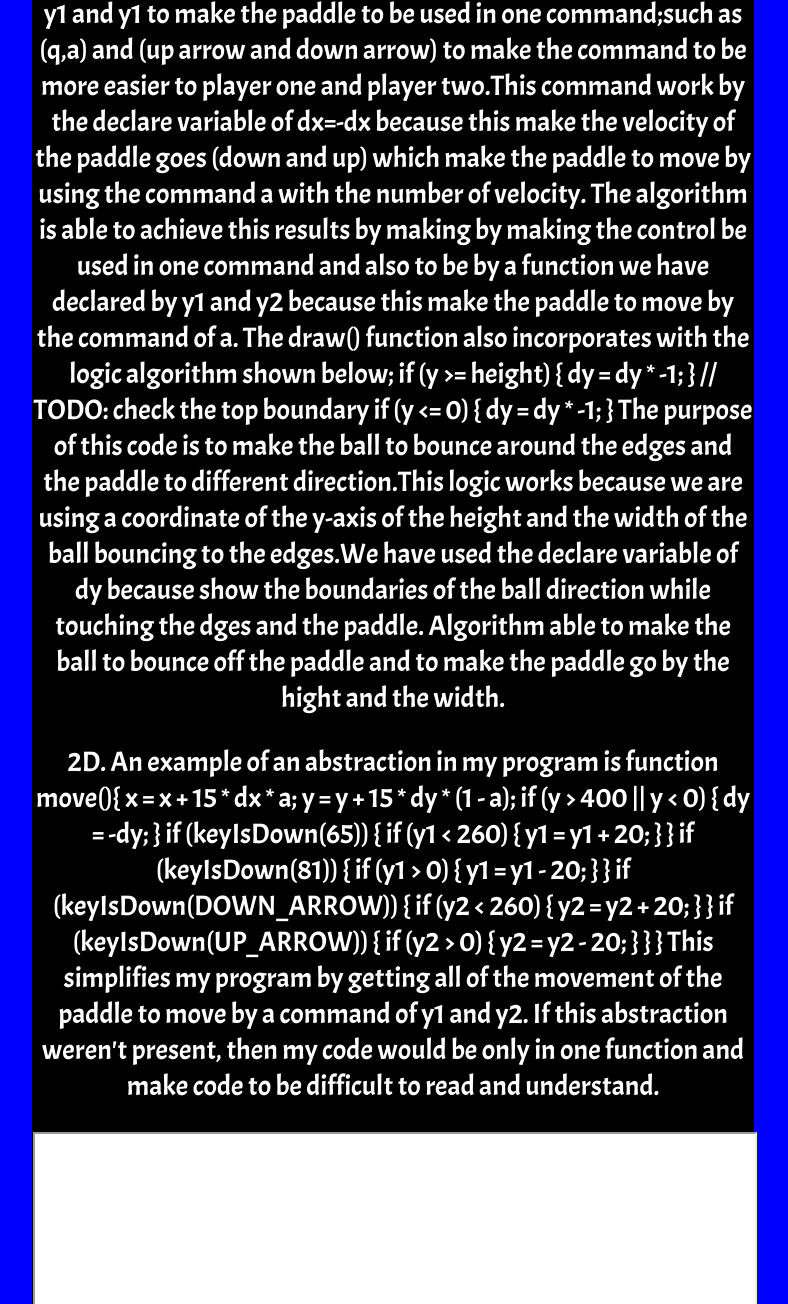
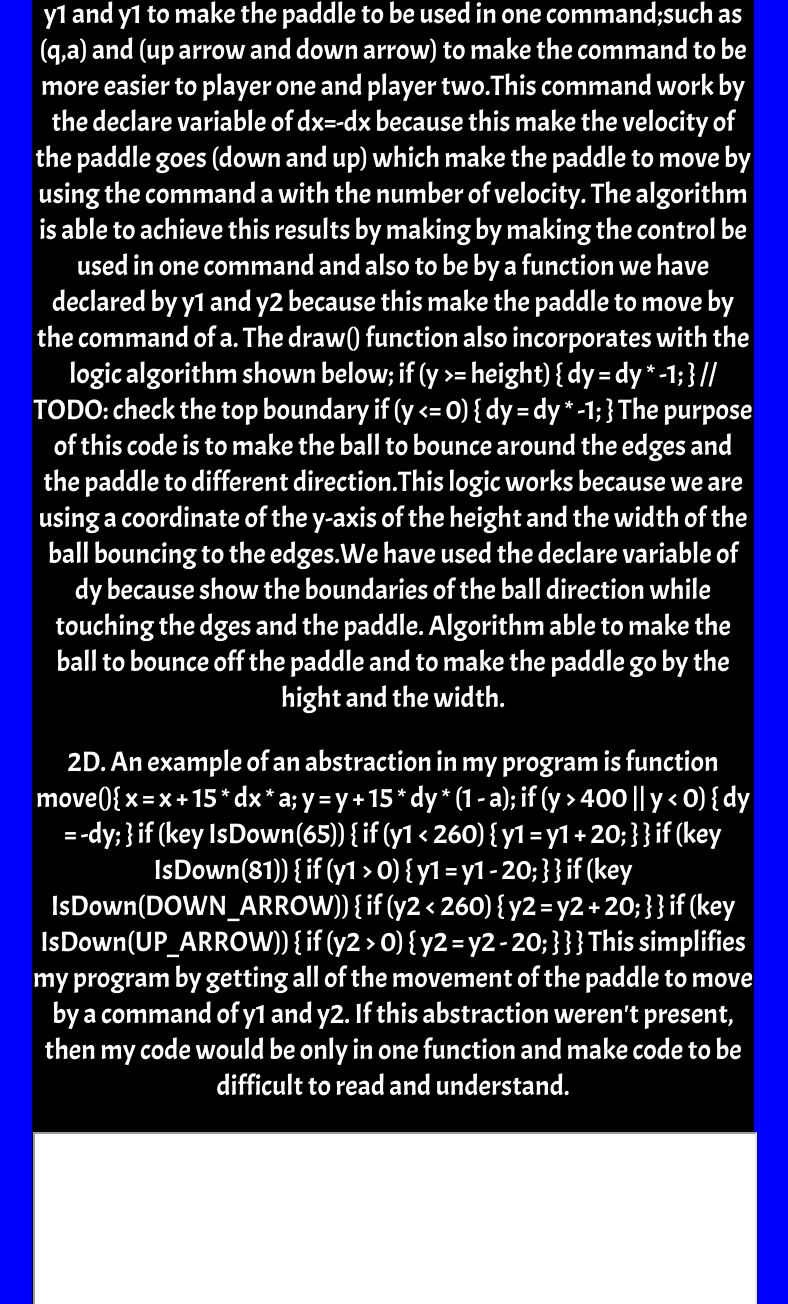
Before and after one commit to jcruz7890/jcruz7890.github.io, a plain HTML site: page ap-create.html in a window 1280 px wide. Shown: the part 1415-2719 px from the top of the page, without its empty margins (247-1035 px from the left). Drawn offline with nearby package versions, Linux system fonts and the light colour scheme; a web font is replaced by a local one.

Commit message:
Updating my site

```diff
--- a/ap-create.html
+++ b/ap-create.html
@@ -1,6 +1,6 @@
 .<html>
   <head>
-    <title>jcruz websuite </title>
+    <title>jcruz website </title>
     <link href="stylesheets.css" rel="stylesheet" />
     <link href="https://fonts.googleapis.com/css?family=Acme" rel="stylesheet">
 
@@ -32,7 +32,7 @@ The ball bounce to the paddles and then to the edges of the game.
 
 
 My main Algorithm that I am using is the function draw. This make my  code code is to make the paddle to move by using a declared variable of dx and dy to make the paddle to move with one command.We have to use coordinates to show the direction of the ball is bouncing around the edges.
-  if (keyIsDown(65)) {
+  if (key IsDown(65)) {
         if (y1 < 260) {
             y1 = y1 + 20;
         }
@@ -65,26 +65,26 @@ function move(){
 
     }
 
-    if (keyIsDown(65)) {
+    if (key IsDown(65)) {
         if (y1 < 260) {
             y1 = y1 + 20;
         }
     }
 
-    if (keyIsDown(81)) {
+    if (key IsDown(81)) {
         if (y1 > 0) {
             y1 = y1 - 20;
         }
     }
 
-    if (keyIsDown(DOWN_ARROW)) {
+    if (key IsDown(DOWN_ARROW)) {
         if (y2 < 260) {
             y2 = y2 + 20;
         }
 
     }
 
-    if (keyIsDown(UP_ARROW)) {
+    if (key IsDown(UP_ARROW)) {
         if (y2 > 0) {
             y2 = y2 - 20;
         }
```
Also changed, not shown: ap-explore.html (+1 -1 lines), college.html (+1 -1 lines), index.html (+2 -2 lines), tech-in-my-life.html (+1 -1 lines).
